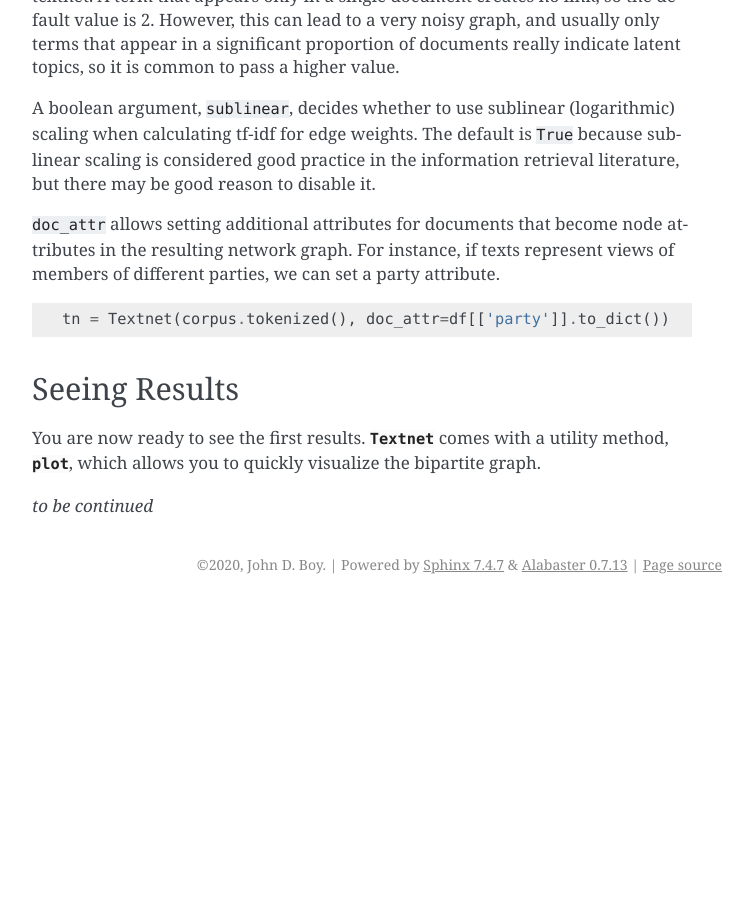
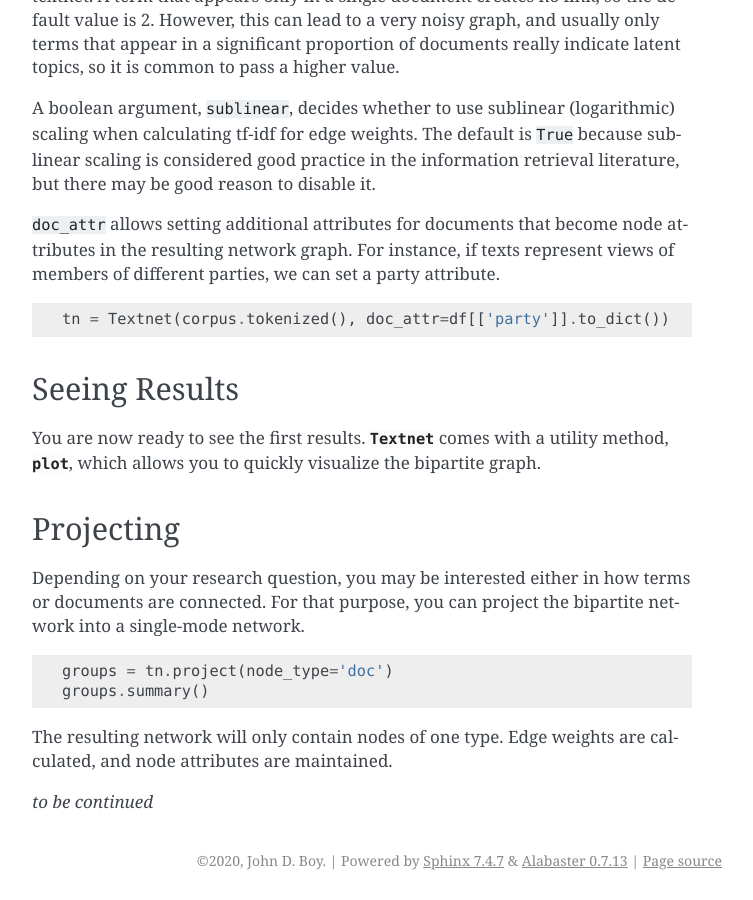
Before and after one commit to jboynyc/textnets, a Sphinx documentation site: the page built from docs/tutorial.rst, in a window 1280 px wide and 900 px high, scrolled down 1723 px. Shown: the whole window, without its empty margins (388-1141 px from the left). Built offline with Sphinx 7.4.7, drawn with Linux system fonts in a browser that asks for light colours; pages that are not in the unit, such as notebooks, are missing from menus; before the commit the page ends 2327 px from its top, so only the background shows below that.

Commit message:
expand tutorial

```diff
--- a/docs/tutorial.rst
+++ b/docs/tutorial.rst
@@ -100,4 +100,16 @@ Seeing Results
 
 You are now ready to see the first results. `Textnet` comes with a utility method, `plot`, which allows you to quickly visualize the bipartite graph.
 
+Projecting
+----------
+
+Depending on your research question, you may be interested either in how terms or documents are connected. For that purpose, you can project the bipartite network into a single-mode network.
+
+.. code:: python
+
+   groups = tn.project(node_type='doc')
+   groups.summary()
+
+The resulting network will only contain nodes of one type. Edge weights are calculated, and node attributes are maintained.
+
 *to be continued*
```
